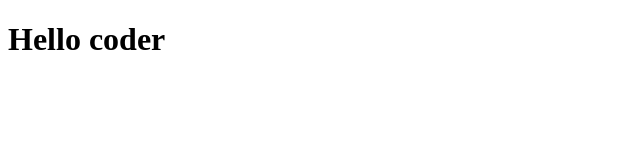
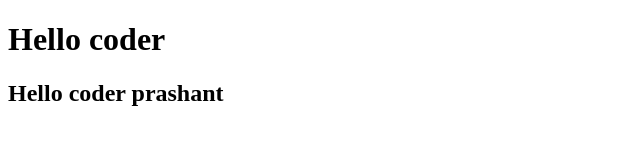
Before and after one commit to Prashant1b/Git-Learning, a plain HTML site: page index.html in a window 1280 px wide. Shown: the whole page, without its empty margins (0-640 px from the left). Drawn offline with Linux system fonts and the light colour scheme.

Commit message:
finallly

```diff
--- a/index.html
+++ b/index.html
@@ -7,6 +7,7 @@
 </head>
 <body>
     <h1>Hello coder </h1>
+    <h2>Hello coder prashant</h2>
     <script src="first.js"></script>
 </body>
 </html>
```
